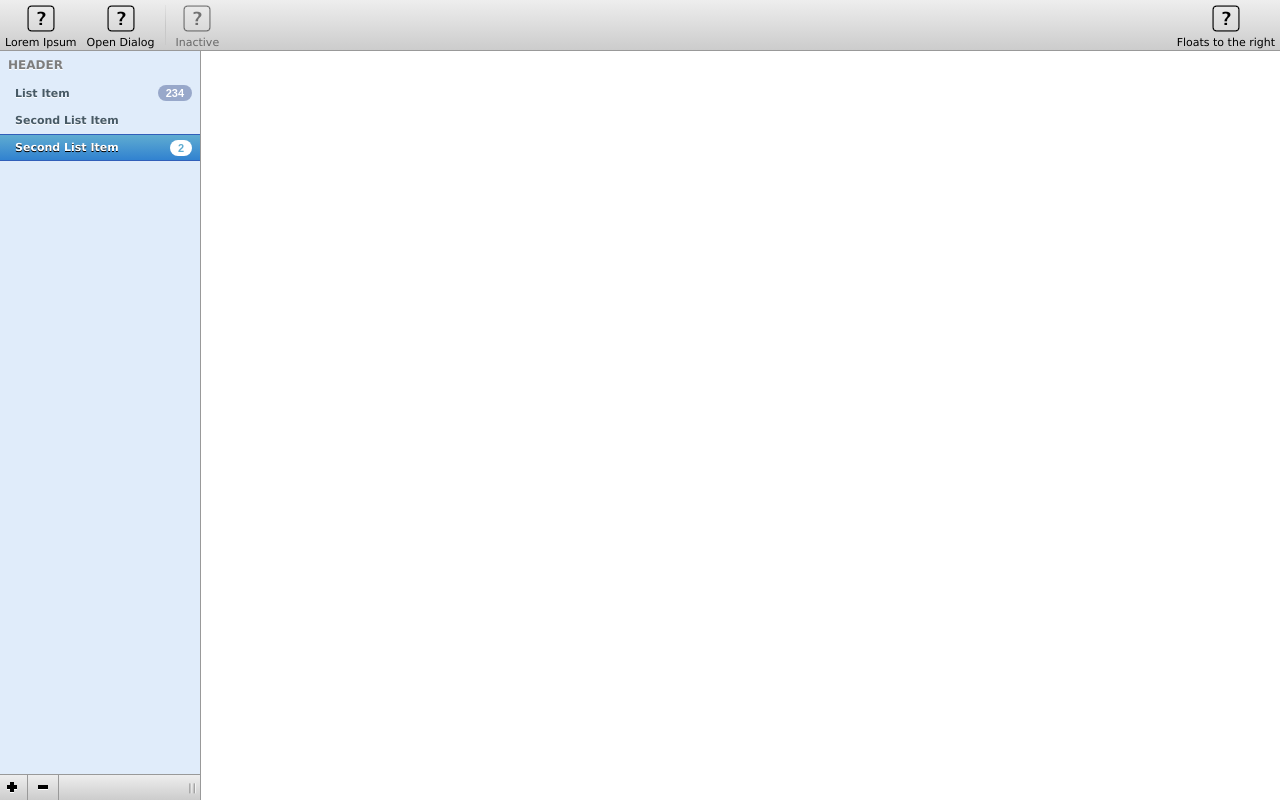
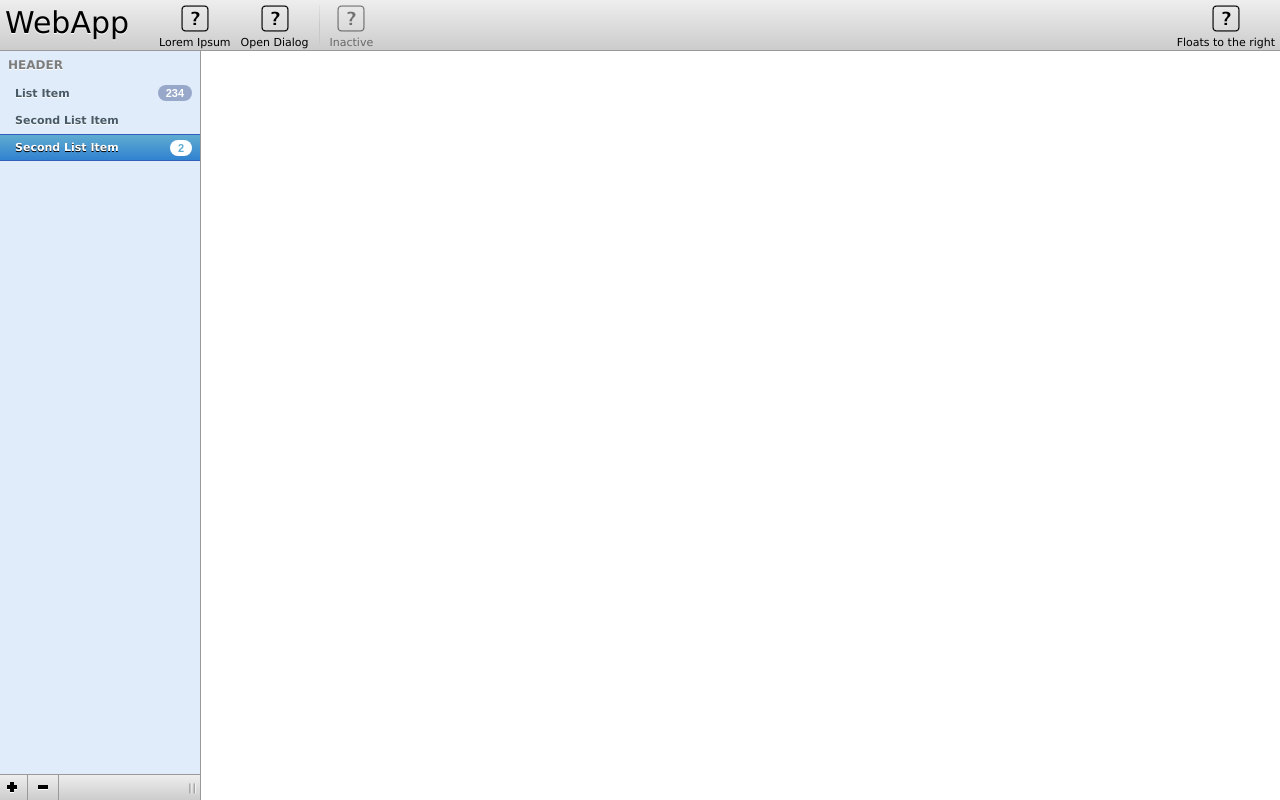
Before and after one commit to linkworks/app-design, a plain HTML site: page index.html in a window 1280 px wide. Drawn offline with Linux system fonts and the light colour scheme.

Commit message:
Adding space for a text header on the toolbar

```diff
--- a/css/webapp.css
+++ b/css/webapp.css
@@ -82,6 +82,14 @@ body {
 
 #toolbar ul li.right {
   float: right;
+}
+
+#toolbar ul li.header {
+  font-size: 30px;
+  line-height: 40px;
+  text-shadow: 0px 1px 0px #fff;
+  filter: dropshadow(color=#fff, offx=0, offy=1);
+  padding-right: 20px;
 }
 
 /* Left bar */
--- a/index.html
+++ b/index.html
@@ -41,6 +41,10 @@
     <div id="container">
       <div id="toolbar">
         <ul>
+          <li class="header">
+            <h1> WebApp </h1>
+          </li>
+
           <li>
             <a href="#">
               <span class"icon"><img src="icon.png" width="30" height="30" alt="Hat"></span>
```
